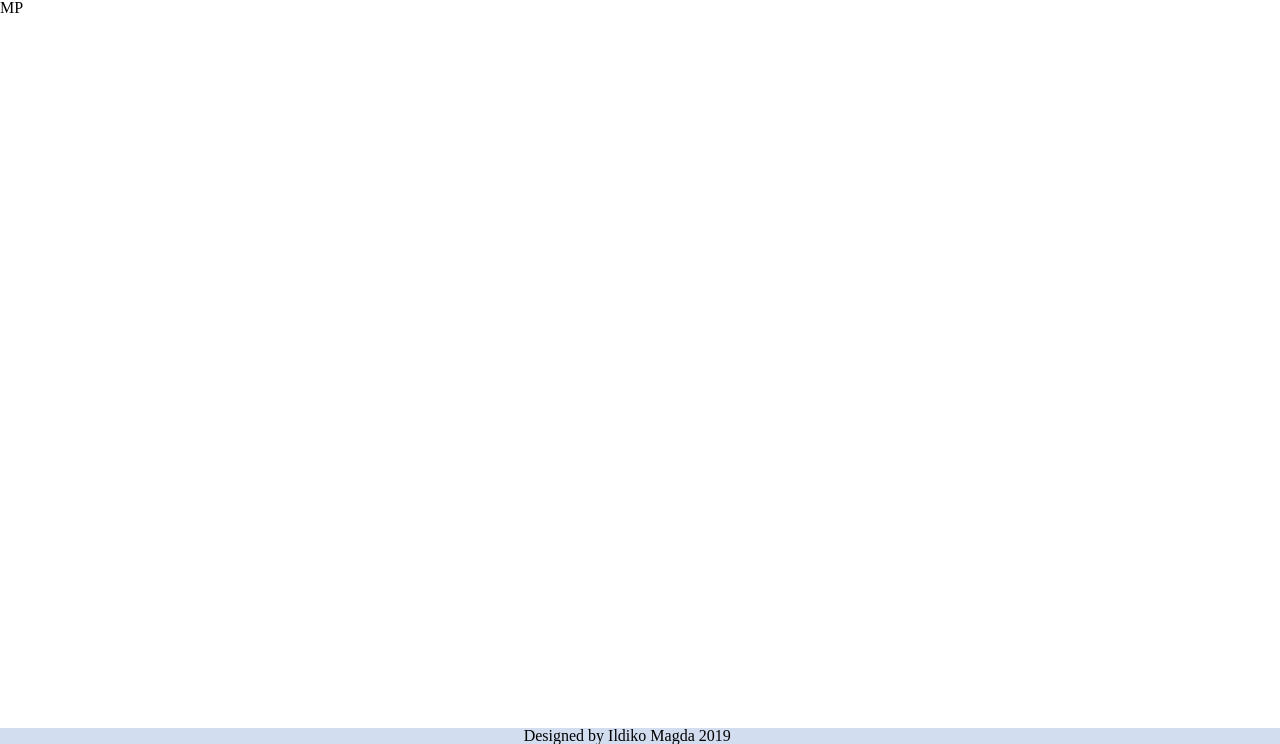
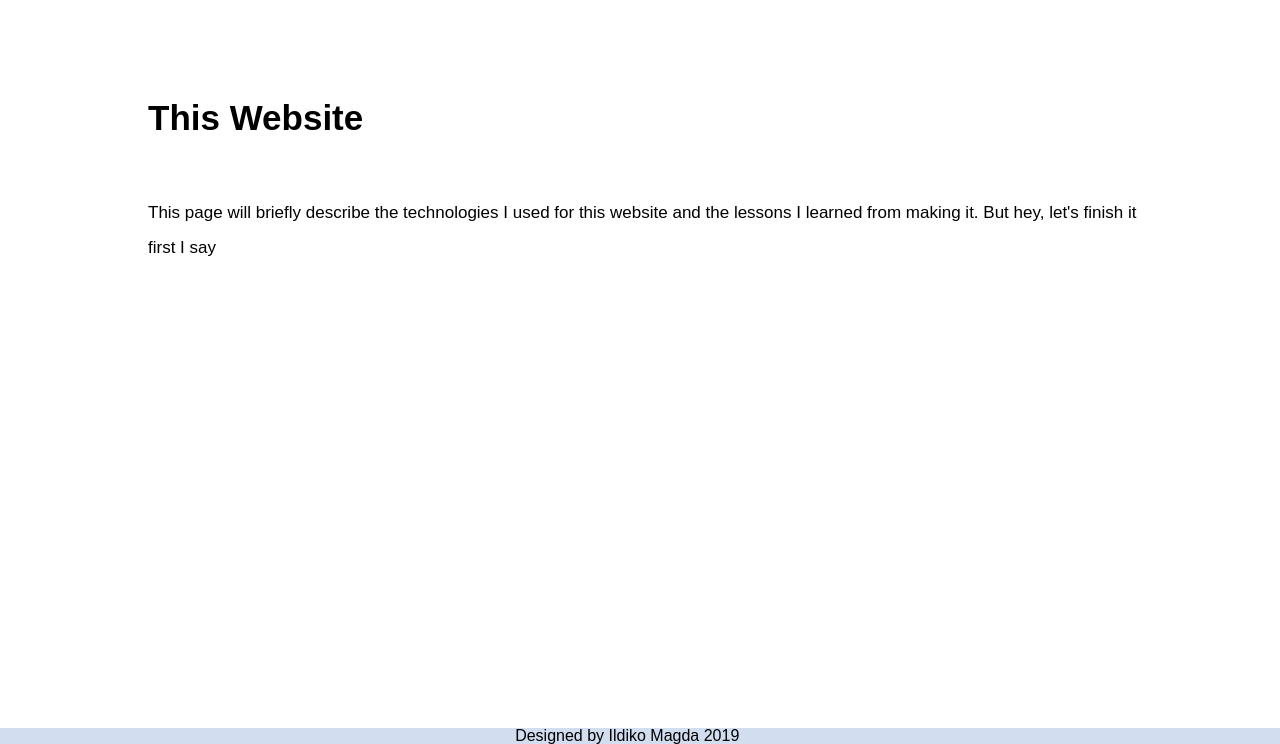
Before and after one commit to IldikoMagda/ildiko-web, a Flask app: page /portfolio/Website in a window 1280 px wide. Shown: the part 56-800 px from the top of the page. Run offline with Flask 2, Linux system fonts and the light colour scheme; some web fonts are replaced.

Commit message:
minor changes to portfolio/website

```diff
--- a/templates/portfolio/index.html
+++ b/templates/portfolio/index.html
@@ -13,8 +13,8 @@
         <p class="author">- Dissertation Supervisor</p>
     </div>
     <div class="slidesreviews">
-       <q>Review number 1</q>
-        <p class="author">- review author</p>
+       <q>Working with Ildiko was refreshing as she was the first manager in my life who treated me as a person. She could deal with all sorts of problems while always staying calm and professional.</q>
+        <p class="author">Former Colleague</p>
     </div>
 
     <div class="slidesreviews">
--- a/templates/portfolio/website.html
+++ b/templates/portfolio/website.html
@@ -2,6 +2,14 @@
 
 
 {% block content %}
-<p>MP </p>
+<div class="mainbox">
+    <div class="web-title">
+        <h1> This Website</h1>
+    </div>
 
+<div class="web-body" id="B">
+    <p>This page will briefly describe the technologies I used for this website and the lessons I learned from making it. But hey, let's finish it first I say
+    </p>
+
+</div>
 {% endblock %}
```
